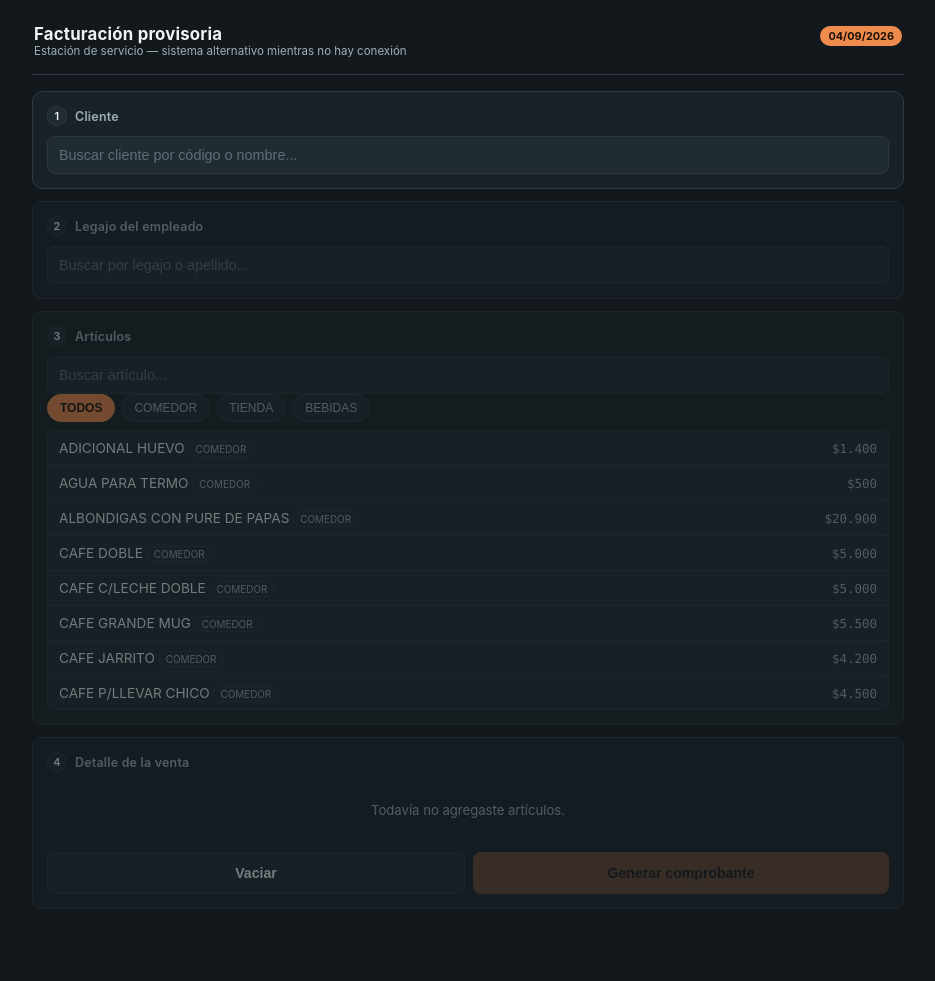
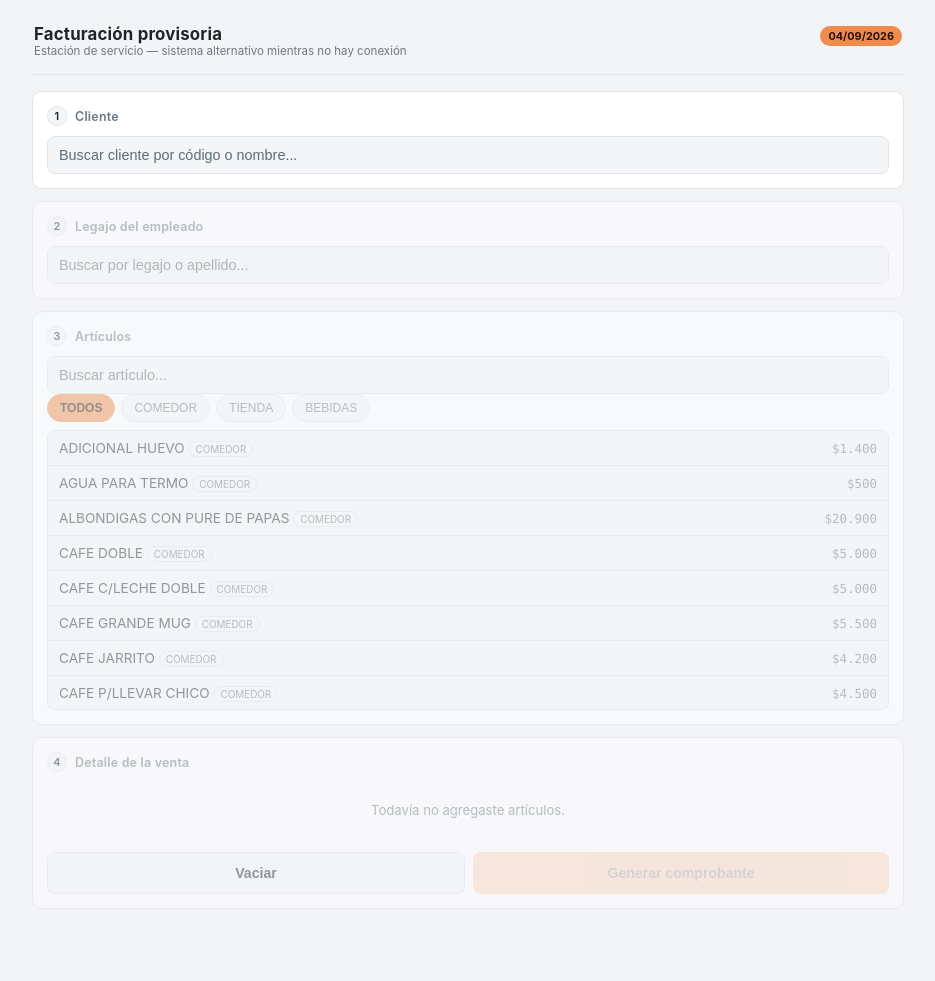
Before and after one commit to Petrosar-estaciones/petrosar-ventas-shop-comedor, a plain HTML site: page facturacion_provisoria.html in a window 1280 px wide. Shown: the whole page, without its empty margins (172-1107 px from the left). Drawn offline with Linux system fonts and the light colour scheme.

Commit message:
Add files via upload

```diff
--- a/facturacion_provisoria.html
+++ b/facturacion_provisoria.html
@@ -6,16 +6,16 @@
 <title>Facturación Provisoria</title>
 <style>
   :root{
-    --bg:#12181c;
-    --panel:#1a2228;
-    --panel2:#212b32;
-    --line:#2c3944;
-    --ink:#eef3f5;
-    --ink-dim:#9db0ba;
+    --bg:#f3f4f6;
+    --panel:#ffffff;
+    --panel2:#f3f5f7;
+    --line:#e0e3e7;
+    --ink:#1d2529;
+    --ink-dim:#6d7982;
     --accent:#ef8b4c;
-    --accent-ink:#1a1008;
-    --good:#4caf7d;
-    --bad:#e2604f;
+    --accent-ink:#241206;
+    --good:#2f8f5f;
+    --bad:#c94b3a;
     --radius:10px;
     --mono: 'SF Mono', 'Consolas', monospace;
   }
@@ -43,7 +43,7 @@
   .resultbox{margin-top:8px;max-height:230px;overflow-y:auto;border:1px solid var(--line);border-radius:8px;background:var(--panel2);}
   .rrow{padding:9px 11px;border-bottom:1px solid var(--line);cursor:pointer;font-size:.85rem;display:flex;justify-content:space-between;gap:10px;}
   .rrow:last-child{border-bottom:none;}
-  .rrow:hover{background:#28343c;}
+  .rrow:hover{background:#eceff2;}
   .rrow .cod{color:var(--ink-dim);font-size:.72rem;font-family:var(--mono);flex-shrink:0;}
 
   .selected-card{margin-top:10px;background:var(--panel2);border:1px solid var(--accent);border-radius:8px;padding:10px 12px;display:flex;justify-content:space-between;align-items:center;gap:10px;}
@@ -64,7 +64,7 @@
   .prod-tabs button.active{background:var(--accent);color:var(--accent-ink);border-color:var(--accent);font-weight:600;}
   .prow{padding:9px 11px;border-bottom:1px solid var(--line);display:flex;justify-content:space-between;align-items:center;font-size:.85rem;gap:8px;cursor:pointer;}
   .prow:last-child{border-bottom:none;}
-  .prow:hover{background:#28343c;}
+  .prow:hover{background:#eceff2;}
   .prow .pname{flex:1;}
   .prow .pprice{font-family:var(--mono);color:var(--ink-dim);font-size:.78rem;flex-shrink:0;}
   .prow .pdisc{color:var(--accent);font-size:.68rem;display:block;}
```
